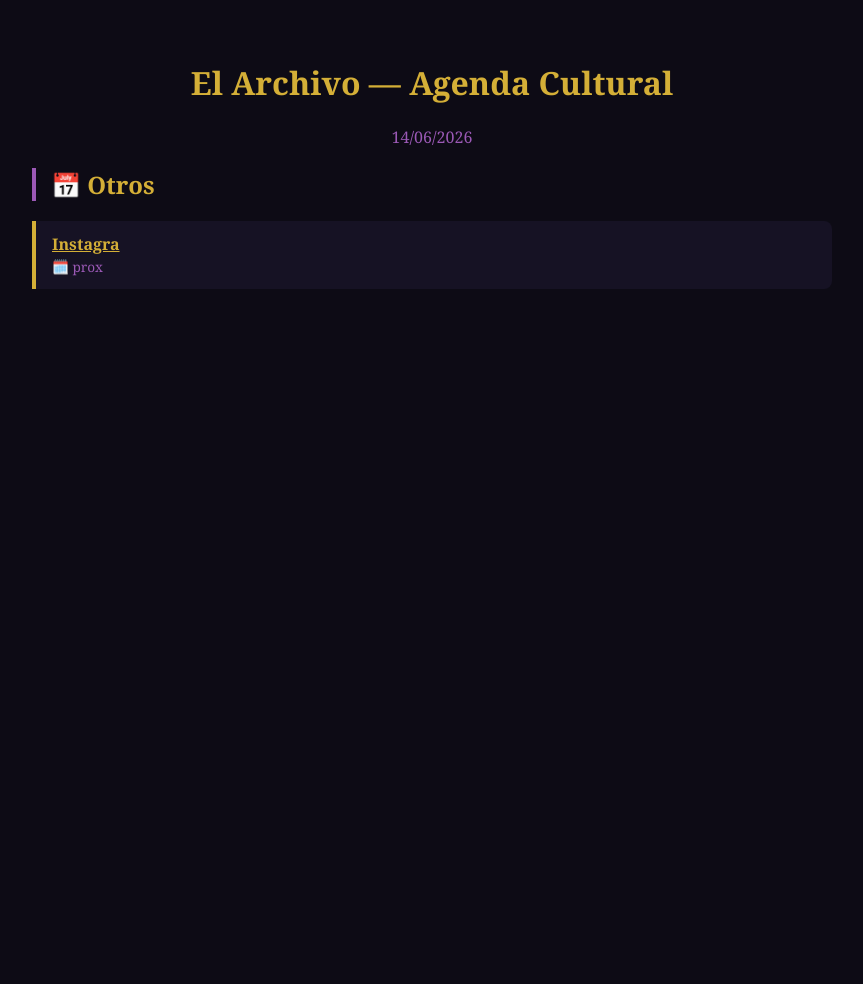
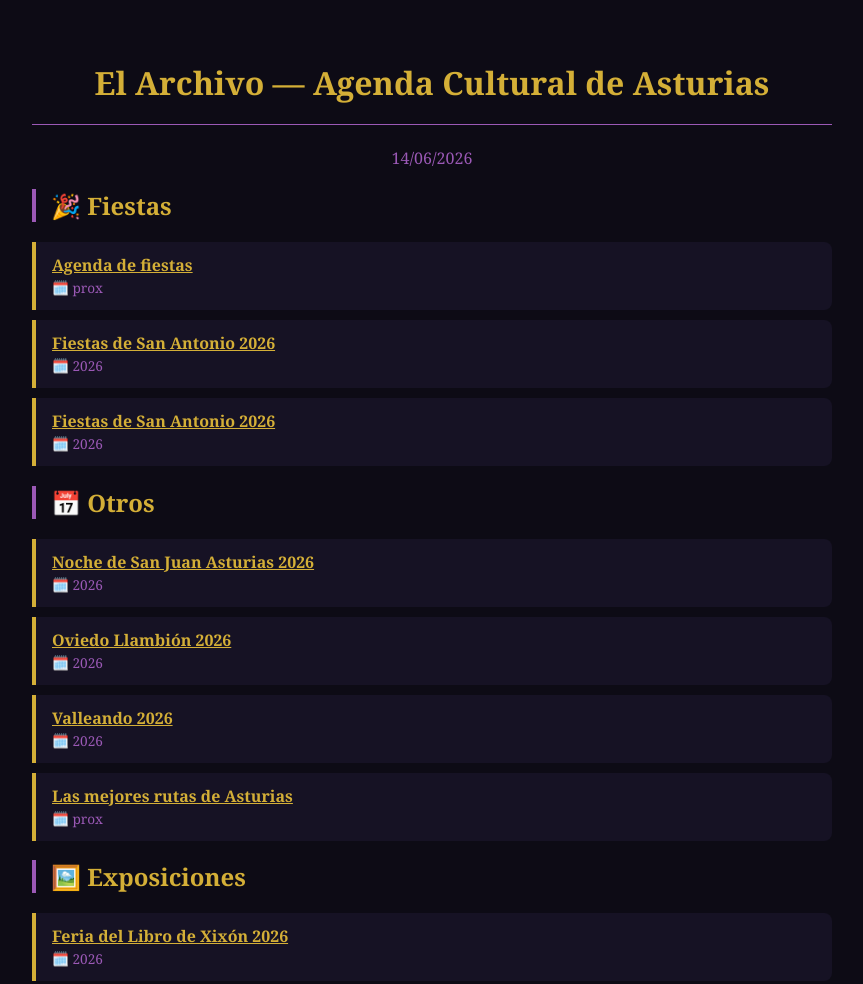
Before and after one commit to equipomorfeo/equipomorfeo.github.io, a plain HTML site: page expedientes/agenda-cultural.html in a window 1280 px wide. Shown: the whole page, without its empty margins (208-1071 px from the left). Before the commit the page ends 800 px from the top, so only its background shows below. Drawn offline with Linux system fonts and the light colour scheme.

Commit message:
Actualizacion agenda

```diff
--- a/expedientes/agenda-cultural.html
+++ b/expedientes/agenda-cultural.html
@@ -1,9 +1,9 @@
-<!DOCTYPE html><html><head><meta charset="utf-8"><title>El Archivo - Eventos</title>
+<!DOCTYPE html><html><head><meta charset="utf-8"><title>El Archivo - Agenda</title>
 <style>body{background:#0d0b15;color:#e2d9e6;font-family:Georgia,serif;max-width:800px;margin:auto;padding:40px 20px;}
-h1{color:#d4af37;text-align:center;}
+h1{color:#d4af37;text-align:center;border-bottom:1px solid #9b59b6;padding-bottom:20px;}
 h2{color:#d4af37;border-left:4px solid #9b59b6;padding-left:15px;}
 .e{background:#161224;padding:12px 16px;margin:10px 0;border-left:4px solid #d4af37;border-radius:0 8px 8px 0;}
-.e a{color:#d4af37;} .m{color:#9b59b6;font-size:0.85em;}
-.cat{background:#9b59b6;color:#fff;padding:2px 8px;border-radius:4px;font-size:0.75em;}</style></head><body>
-<h1>El Archivo — Agenda Cultural</h1>
-<p style="text-align:center;color:#9b59b6;">14/06/2026</p><h2>📅 Otros</h2><div class='e'><a href='https://www.instagram.com/agendagijon/' target='_blank'><b>Instagra</b></a><br><span class='m'>🗓️ prox</span></div></body></html>
+.e a{color:#d4af37;}
+.m{color:#9b59b6;font-size:0.85em;}</style></head><body>
+<h1>El Archivo — Agenda Cultural de Asturias</h1>
+<p style="text-align:center;color:#9b59b6;">14/06/2026</p><h2>🎉 Fiestas</h2><div class='e'><a href='https://asturias.com/turismo-en-asturias/agenda-de-fiestas-de-asturias/' target='_blank'><b>Agenda de fiestas</b></a><br><span class='m'>🗓️ prox</span></div><div class='e'><a href='https://asturias.com/fiestas-de-san-antonio-cangas-de-onis/' target='_blank'><b>Fiestas de San Antonio 2026</b></a><br><span class='m'>🗓️ 2026</span></div><div class='e'><a href='https://asturias.com/fiestas-de-san-antonio-cangas-de-onis/' target='_blank'><b>Fiestas de San Antonio 2026</b></a><br><span class='m'>🗓️ 2026</span></div><h2>📅 Otros</h2><div class='e'><a href='https://asturias.com/san-juan-asturias/' target='_blank'><b>Noche de San Juan Asturias 2026</b></a><br><span class='m'>🗓️ 2026</span></div><div class='e'><a href='https://asturias.com/oviedo-llambion/' target='_blank'><b>Oviedo Llambión 2026</b></a><br><span class='m'>🗓️ 2026</span></div><div class='e'><a href='https://asturias.com/rutas-guiadas-valleando/' target='_blank'><b>Valleando 2026</b></a><br><span class='m'>🗓️ 2026</span></div><div class='e'><a href='https://asturias.com/las-mejores-rutas-de-asturias/' target='_blank'><b>Las mejores rutas de Asturias</b></a><br><span class='m'>🗓️ prox</span></div><h2>🖼️ Exposiciones</h2><div class='e'><a href='https://asturias.com/feria-del-libro-de-xixon/' target='_blank'><b>Feria del Libro de Xixón 2026</b></a><br><span class='m'>🗓️ 2026</span></div></body></html>
```
